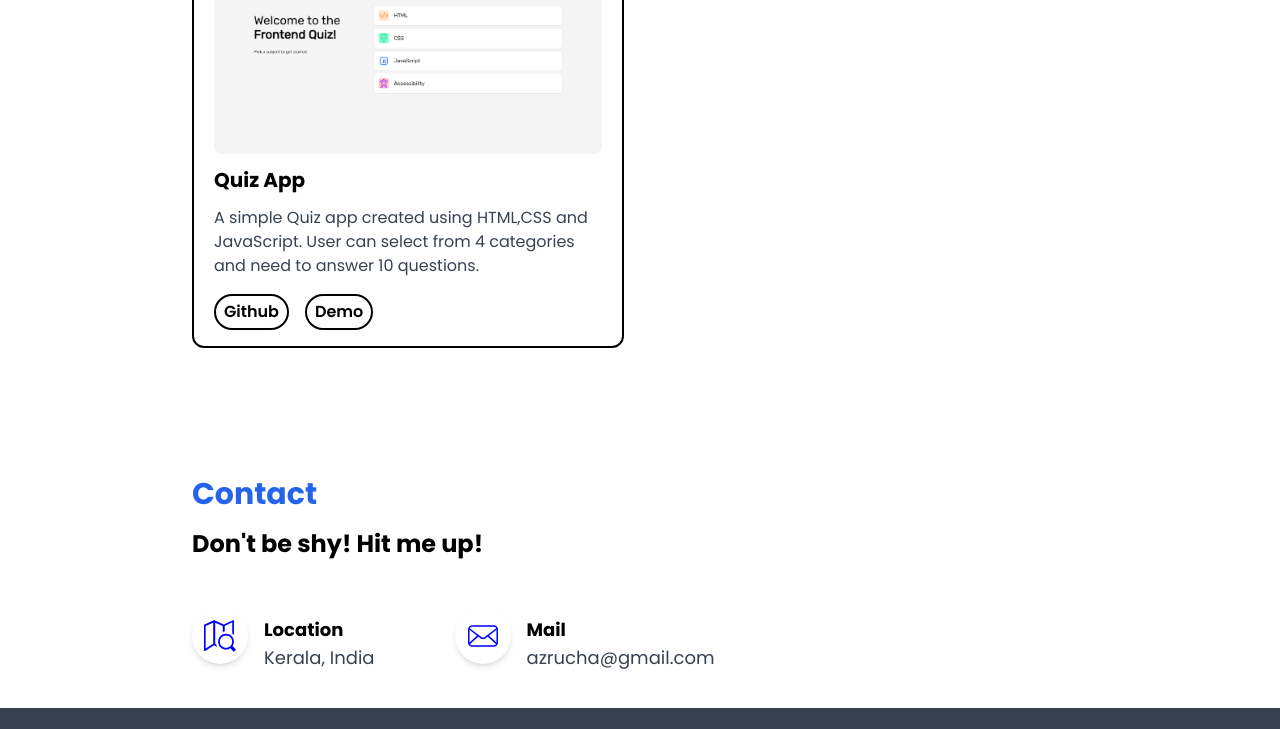
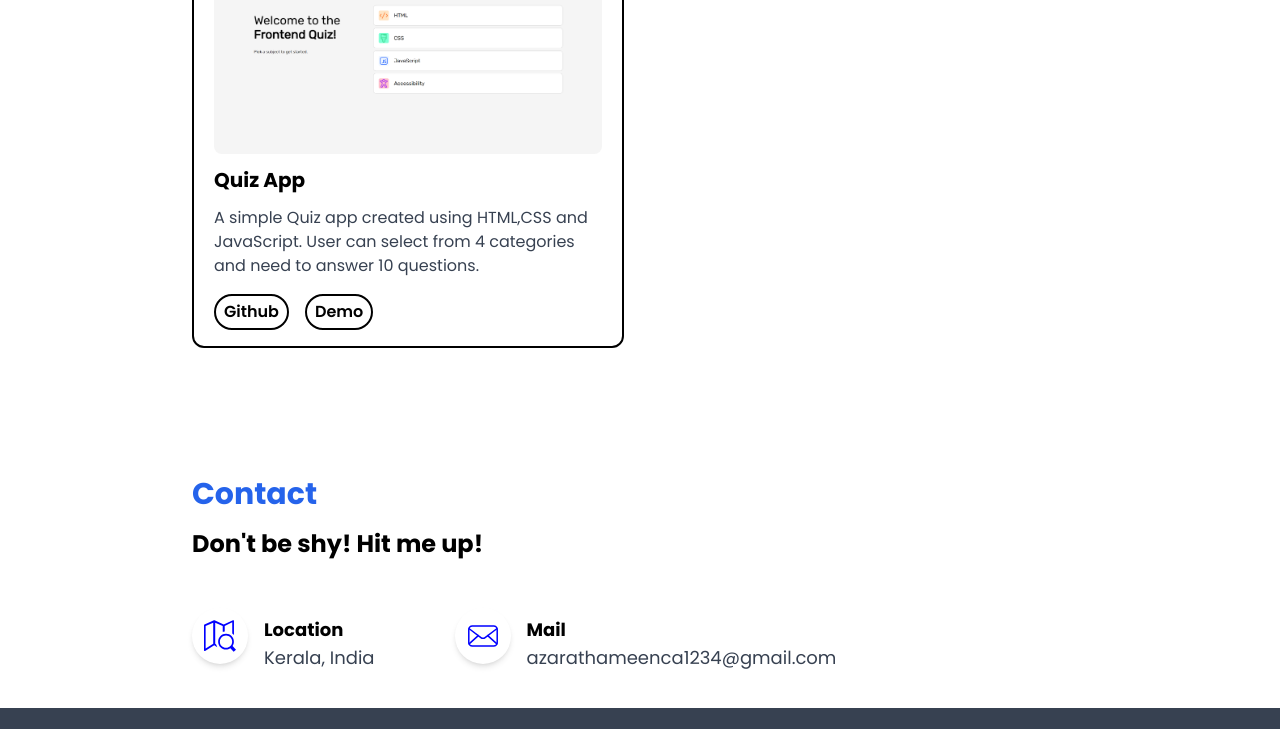
Before and after one commit to Ameen6789/my_portfolio, a plain HTML site: page index.html in a window 1280 px wide. Shown: the part 2054-2783 px from the top of the page. Drawn offline with nearby package versions, Linux system fonts and the light colour scheme.

Commit message:
changed email address

```diff
--- a/index.html
+++ b/index.html
@@ -236,7 +236,7 @@
                 </div>
                 <div class="sm:ml-4">
                     <h1 class="text-lg font-bold text-center sm:text-left">Mail</h1>
-                    <h2 class="text-lg text-gray-700 text-center sm:text-left"><a href="mailto:azrucha@gmail.com.com" class="hover:text-blue-700">azrucha@gmail.com</a></h2>
+                    <h2 class="text-lg text-gray-700 text-center sm:text-left"><a href="mailto:azarathameenca1234@gmail.com" class="hover:text-blue-700">azarathameenca1234@gmail.com</a></h2>
                 </div>
             </div>
         </div>
```
Also changed, not shown: cat-image.jpg (added).
